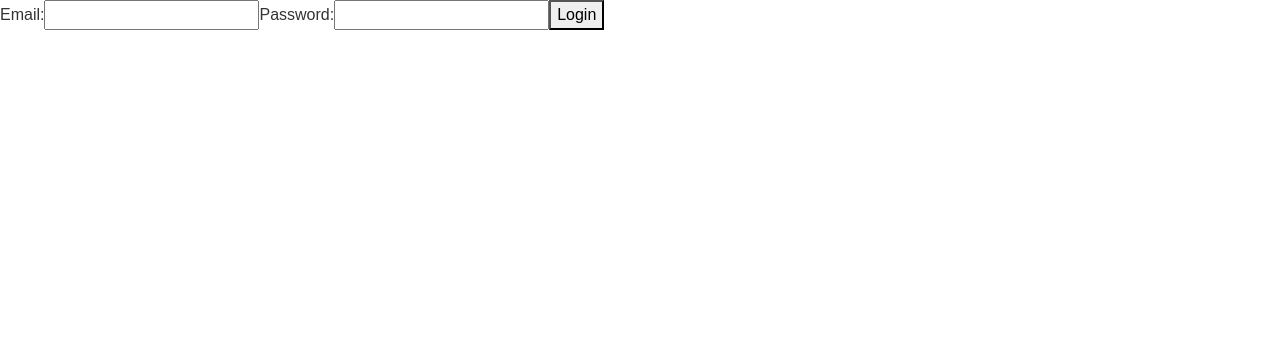
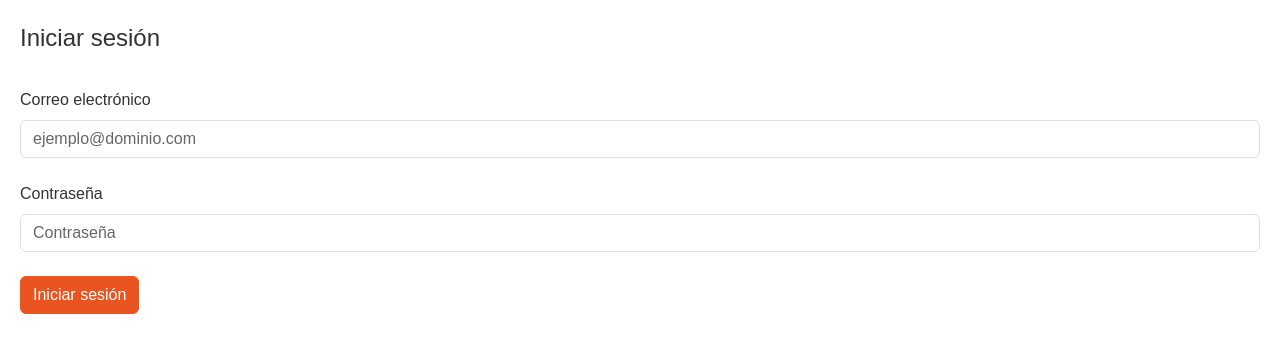
Before and after one commit to bamxAppsTec2024/WebAppBAMX_HMO_1, a React (Create React App) app: page /cimientosparaelfuturo/login in a window 1280 px wide. Shown: the top 352 px of the page. Built offline with nearby package versions, Linux system fonts and the light colour scheme.

Commit message:
Sign in and sign out

```diff
--- a/src/components/Cimientos para el futuro/Layout/Appbar.js
+++ b/src/components/Cimientos para el futuro/Layout/Appbar.js
@@ -1,40 +1,49 @@
-function Appbar({ title, selected }) {
+function Appbar({ title, selected, signOutFunc = null }) {
   return (
     <nav className="navbar navbar-expand-lg bg-primary" data-bs-theme="dark">
       <div className="container-fluid">
-        <a className="navbar-brand" href="#">
+        <a className="navbar-brand">
           {title}
         </a>
-        <button
-          className="navbar-toggler"
-          type="button"
-          data-bs-toggle="collapse"
-          data-bs-target="#navbarColor01"
-          aria-controls="navbarColor01"
-          aria-expanded="false"
-          aria-label="Toggle navigation"
-        >
-          <span className="navbar-toggler-icon"></span>
-        </button>
         <div className="collapse navbar-collapse" id="navbarColor01">
           <ul className="navbar-nav me-auto">
-            <li className="nav-item">
-              <a className={`nav-link ${selected == 0 ? "active" : ""}`} href="#">
+            <li className="nav-item mx-4">
+              <a
+                className={`nav-link ${selected == 0 ? "active" : ""}`}
+                href="#"
+              >
                 Talleres
               </a>
             </li>
             <li className="nav-item">
-              <a className={`nav-link ${selected == 1 ? "active" : ""}`} href="#">
+              <a
+                className={`nav-link ${selected == 1 ? "active" : ""}`}
+                href="#"
+              >
                 Ayuda
               </a>
             </li>
           </ul>
           <ul className="navbar-nav d-flex">
             <li className="nav-item">
-              <a className={`nav-link ${selected == 2 ? "active" : ""}`} href="/cimientosparaelfuturo/login">
+              <a
+                className={`nav-link me-4 ${selected == 2 ? "active" : ""}`}
+                href="/cimientosparaelfuturo/login"
+              >
                 Colaboradores
               </a>
             </li>
+            {signOutFunc !== null && (
+              <li className="nav-item">
+                <a
+                  role="button"
+                  className={`nav-link  ${selected == 2 ? "active" : ""}`}
+                  onClick={signOutFunc}
+                >
+                  Cerrar sesión
+                </a>
+              </li>
+            )}
           </ul>
           {/* <form className="d-flex">
             <input
--- a/src/pages/Cimientos para el futuro/Admin/Admin.jsx
+++ b/src/pages/Cimientos para el futuro/Admin/Admin.jsx
@@ -1,13 +1,18 @@
-import { useState } from "react";
+import { useEffect, useState } from "react";
 import app from "../../../firebase";
 import { getAuth, onAuthStateChanged, signOut } from "firebase/auth";
 import { useNavigate } from "react-router-dom";
 import Appbar from "../../../components/Cimientos para el futuro/Layout/Appbar";
 
 export default function Admin() {
+  const [user, setUser] = useState(undefined);
   const auth = getAuth(app);
-  const [user, setUser] = useState(undefined);
   const navigate = useNavigate();
+
+  const AdminSignOut = async () => {
+    await signOut(auth);
+    navigate("/cimientosparaelfuturo");
+  };
 
   onAuthStateChanged(auth, function (firebaseUser) {
     if (firebaseUser) {
@@ -17,22 +22,30 @@ export default function Admin() {
     }
   });
 
+  useEffect(() => {
+    if (user === null) {
+      console.log("tuki mal");
+      navigate("/cimientosparaelfuturo/login");
+    }
+  }, [user]);
+
   if (user == undefined) {
+    console.log("tuki 3");
     return (
       <>
-        <Appbar title={"Cimientos para el futuro"} />
+        <Appbar title={"Cimientos para el futuro"} selected={2} />
         <h2 role="h1">Cargando...</h2>
       </>
     );
-  } else if (!user) {
-    navigate("/cimientosparaelfuturo/login");
   }
-
-  // return <h1>TUKIIIIIIIIIIIIIIIIIIIIIIIIIIII {user.email}</h1>;
 
   return (
     <div>
-      <Appbar title={"Cimientos para el futuro"} selected={2}/>
+      <Appbar
+        title={"Cimientos para el futuro"}
+        selected={2}
+        signOutFunc={AdminSignOut}
+      />
       <main>
         <form className="d-flex my-2" style={{ width: "30rem" }}>
           <input
@@ -45,7 +58,6 @@ export default function Admin() {
             Buscar
           </button>
         </form>
-
       </main>
     </div>
   );
--- a/src/pages/Cimientos para el futuro/Login/Login.jsx
+++ b/src/pages/Cimientos para el futuro/Login/Login.jsx
@@ -1,3 +1,4 @@
+import styles from "./Login.module.css";
 import React, { useState } from "react";
 import { getAuth, signInWithEmailAndPassword } from "firebase/auth";
 import app from "../../../firebase";
@@ -7,8 +8,8 @@ function LoginComponent() {
   const auth = getAuth(app);
   const navigate = useNavigate();
 
-  const [email, setEmail] = useState('');
-  const [password, setPassword] = useState('');
+  const [email, setEmail] = useState("");
+  const [password, setPassword] = useState("");
   const [error, setError] = useState(null);
 
   const handleLogin = async (e) => {
@@ -23,24 +24,46 @@ function LoginComponent() {
   };
 
   return (
+    <div>
+      <main>
         <form onSubmit={handleLogin}>
-      <label htmlFor="email">Email:</label>
+          <legend>Iniciar sesión</legend>
+
+          <div>
+            <label for="Email" class="form-label mt-4">
+              Correo electrónico
+            </label>
             <input
               type="email"
-        id="email"
+              class="form-control"
+              id="Email"
+              aria-describedby="emailHelp"
+              placeholder="ejemplo@dominio.com"
               value={email}
               onChange={(e) => setEmail(e.target.value)}
             />
-      <label htmlFor="password">Password:</label>
+          </div>
+          <div>
+            <label for="Password" class="form-label mt-4">
+              Contraseña
+            </label>
             <input
               type="password"
-        id="password"
+              class="form-control"
+              id="Password"
+              placeholder="Contraseña"
+              autocomplete="off"
               value={password}
               onChange={(e) => setPassword(e.target.value)}
             />
-      <button type="submit">Login</button>
-      {error && <p className="error">{error}</p>}
+          </div>
+          {error && <div className="invalid-feedback">{error}</div>}
+          <button type="submit" class="btn btn-primary mt-4">
+            Iniciar sesión
+          </button>
         </form>
+      </main>
+    </div>
   );
 }
 
--- /dev/null
+++ b/src/pages/Cimientos para el futuro/Login/Login.module.css
@@ -0,0 +1,13 @@
+body {
+  margin: 0;
+  font-family: sans-serif;
+}
+
+header {
+  background-color: #f0f0f0;
+  padding: 10px 20px;
+}
+
+main {
+  padding: 20px;
+}
```
Lines whose indentation alone changed are shown as unchanged.
